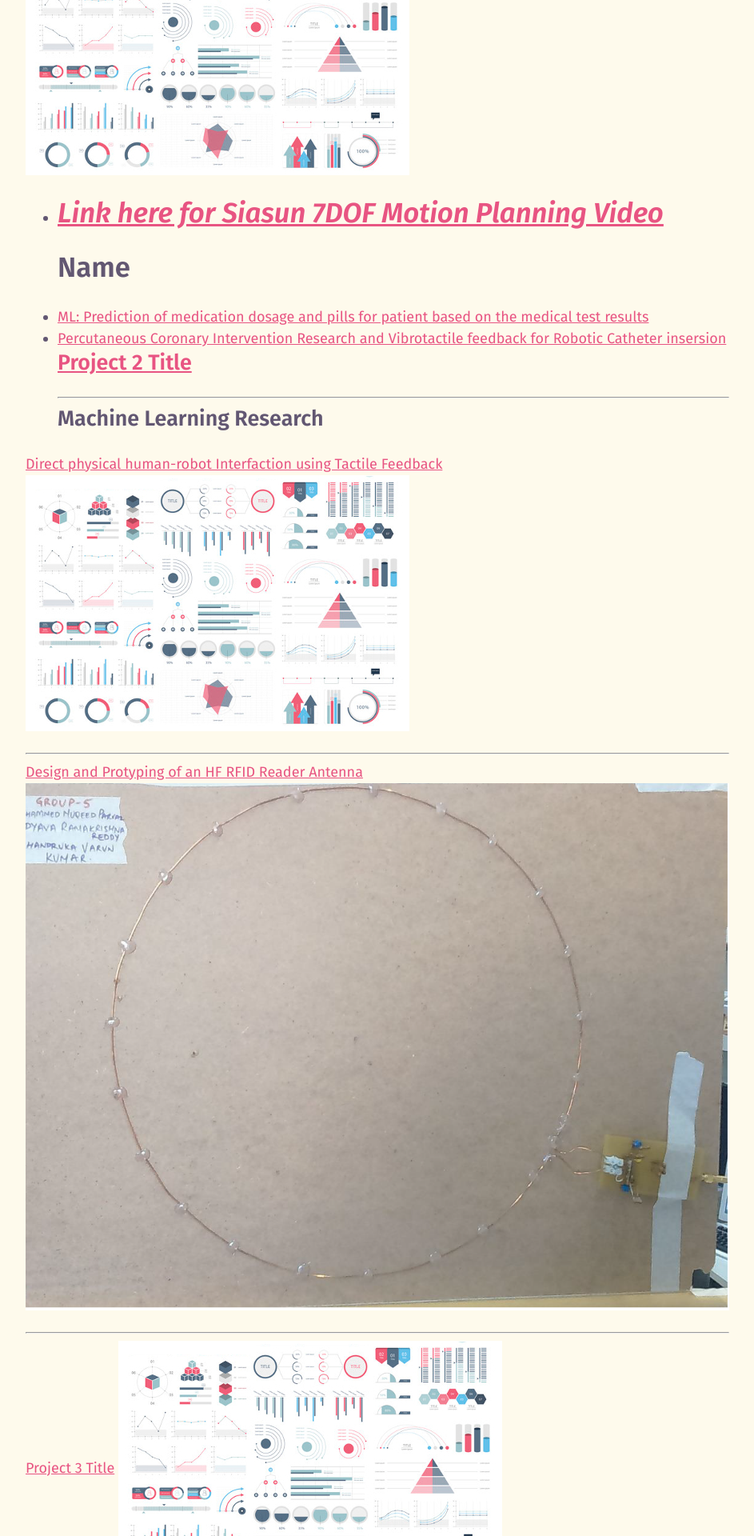
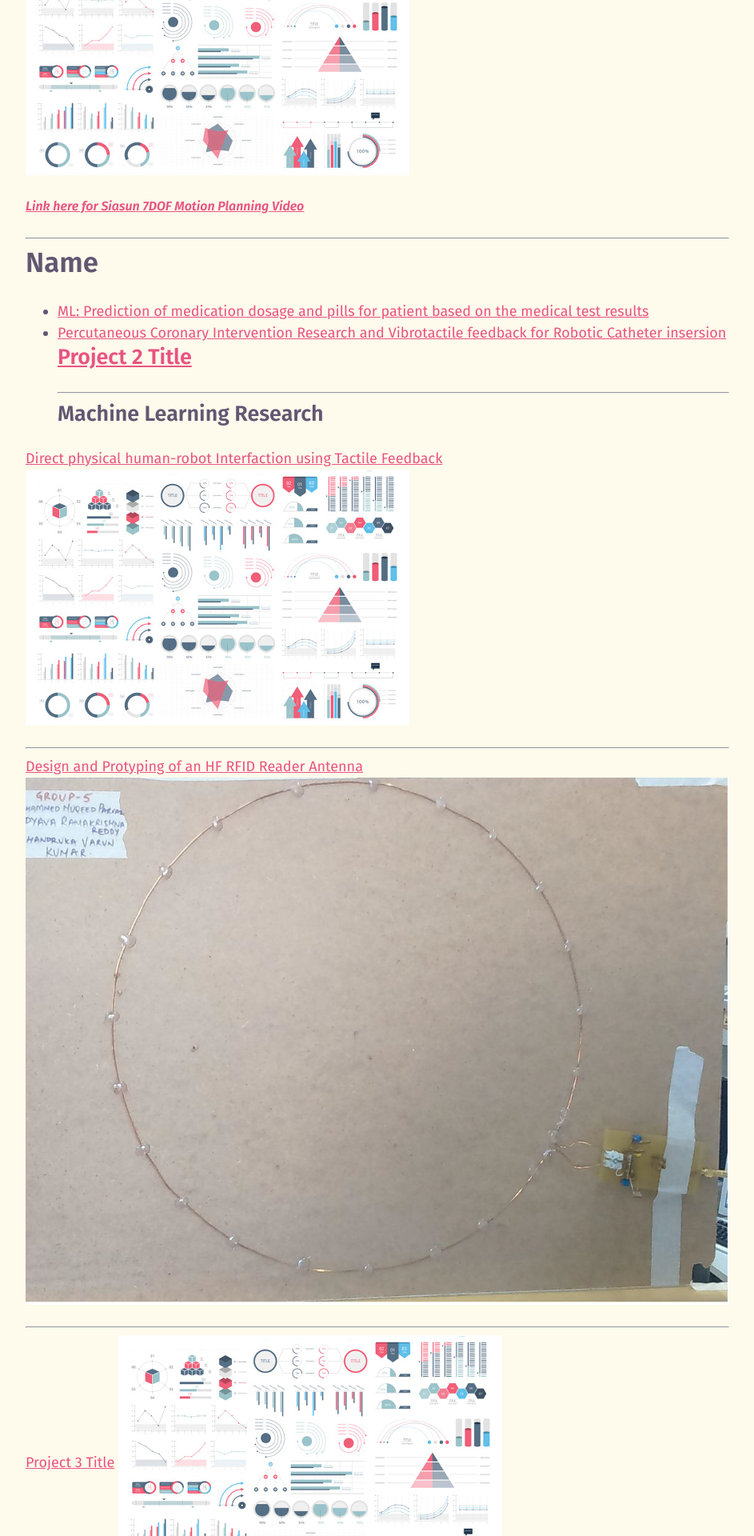
Before and after one commit to rkdyava/rama.github.io, a Jekyll site: the page built from index.md, in a window 1280 px wide. Shown: the part 811-2731 px from the top of the page at 80% size, without its empty margins (40-983 px from the left). Built offline with Jekyll 4.4.1, drawn with Linux system fonts in a browser that asks for light colours; our own code applies the rules of GitHub Pages for plain Markdown files; comment, search, counter and statistics services are not loaded.

```diff
--- a/index.md
+++ b/index.md
@@ -7,7 +7,7 @@
 ## Surgical/Medical Robot Research
 ### [Siasun 7DOFmanipulatros motion planning](docs/posts.md)
 <img src="images/dummy_thumbnail.jpg?raw=true"/>
-- [*Link here for Siasun 7DOF Motion Planning Video*](https://www.youtube.com/watch?v=ZAeLUoNyjy4&list=PLhz2kQ7e3CxE8vfuvlm1JlOEaV5DrDM6x&index=4&t=0s)
+#####  [*Link here for Siasun 7DOF Motion Planning Video*](https://www.youtube.com/watch?v=ZAeLUoNyjy4&list=PLhz2kQ7e3CxE8vfuvlm1JlOEaV5DrDM6x&index=4&t=0s)
 ---
 ## Name
 - [ML: Prediction of medication dosage and pills for patient  based on the medical test results ](https://www.youtube.com/watch?v=ZAeLUoNyjy4&list=PLhz2kQ7e3CxE8vfuvlm1JlOEaV5DrDM6x&index=4&t=0s)
```
